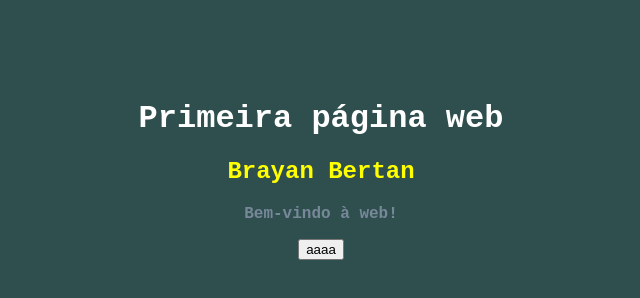
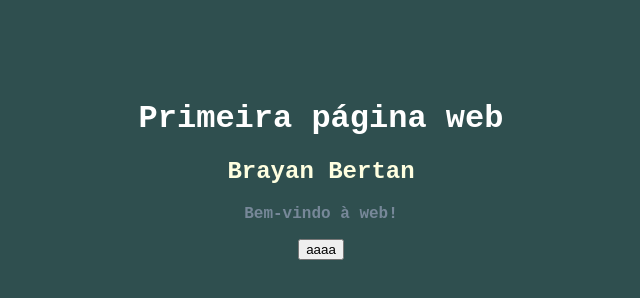
Before and after one commit to BrayanBertan/ppmgit, a plain HTML site: page index.html in a window 1280 px wide. Shown: the whole page, without its empty margins (319-959 px from the left). Drawn offline with Linux system fonts and the light colour scheme.

Commit message:
exercicio

```diff
--- a/estilo.css
+++ b/estilo.css
@@ -13,5 +13,5 @@ p {
 }
 
 h2 {
-    color: yellow;
+    color: lightyellow;
 }
```
